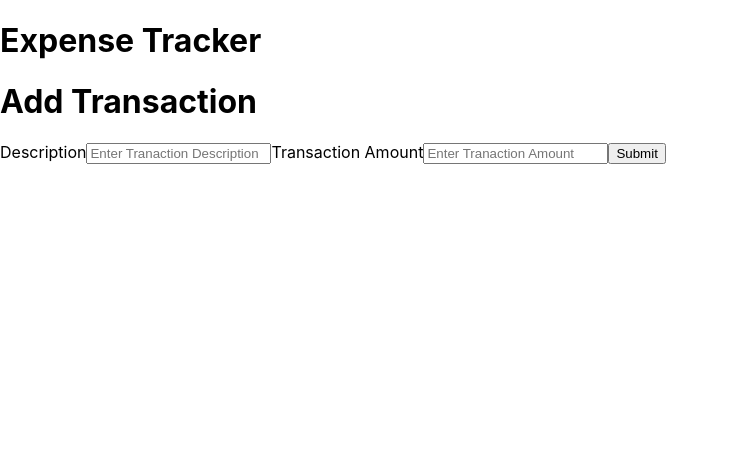
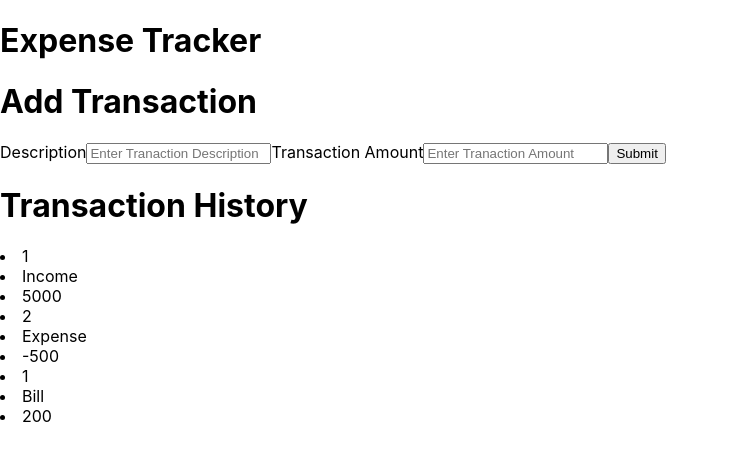
Before and after one commit to EhsanShakil/Expense-Tracker-Using-TypeScript, a React (Create React App) app: page / in a window 1280 px wide. Shown: the top 460 px of the page, without its empty margins (0-729 px from the left). Built offline with nearby package versions, Linux system fonts and the light colour scheme.

Commit message:
Updating

```diff
--- a/src/App.tsx
+++ b/src/App.tsx
@@ -2,12 +2,14 @@ import React from "react";
 import "./App.css";
 import { GlobalProvider } from "./GlobalState/Gloabal_State";
 import AddTransaction from "./components/Add_Transaction";
+import TransactionHistory from "./components/Transaction_History";
 
 function App() {
   return (
     <GlobalProvider>
       <h1>Expense Tracker</h1>
       <AddTransaction />
+      <TransactionHistory />
     </GlobalProvider>
   );
 }
--- a/src/GlobalState/App_Reducer.tsx
+++ b/src/GlobalState/App_Reducer.tsx
@@ -3,7 +3,7 @@ export default (state: any, action: any) => {
     case "ADD_TRANSACTION":
       return {
         ...state,
-        transaction: [action.payload, ...state.transactions],
+        transaction: [...state.transactions, action.payload],
       };
   }
 };
--- a/src/GlobalState/Gloabal_State.tsx
+++ b/src/GlobalState/Gloabal_State.tsx
@@ -1,21 +1,17 @@
 import React, { createContext, useReducer } from "react";
 import AppReducer from "./App_Reducer";
 
-type State = {
-  transactions: {
-    ID: number;
-    Description: string;
-    Amount: number;
-  }[];
+export type State = {
+  transactions: StateObject[];
 };
 
-type StateObject = {
+export type StateObject = {
   ID: number;
   Description: string;
   Amount: number;
 };
 
-type Action = {
+type contextProps = {
   transactions: StateObject[];
   addTransaction: (transaction: StateObject) => void;
 };
@@ -27,10 +23,20 @@ let InitialState: State = {
       Description: "Income",
       Amount: 5000,
     },
+    {
+      ID: 2,
+      Description: "Expense",
+      Amount: -500,
+    },
+    {
+      ID: 1,
+      Description: "Bill",
+      Amount: 200,
+    },
   ],
 };
 
-export const GlobalContext = createContext<Partial<Action>>({});
+export const GlobalContext = createContext<Partial<contextProps>>({});
 
 export const GlobalProvider = ({ children }: any) => {
   const [state, dispatch] = useReducer(AppReducer, InitialState);
--- a/src/components/Add_Transaction.tsx
+++ b/src/components/Add_Transaction.tsx
@@ -5,7 +5,7 @@ const AddTransaction = () => {
   const [description, setDescription] = useState<string>();
   const [amount, setAmount] = useState<number>();
 
-  const { addTrans }: any = useContext(GlobalContext);
+  const { addTransaction }: any = useContext(GlobalContext);
 
   const handleSubmit = (e: React.FormEvent<EventTarget>) => {
     e.preventDefault();
@@ -14,7 +14,7 @@ const AddTransaction = () => {
       description,
       price: Number(amount),
     };
-    console.log(transaction);
+    addTransaction(transaction);
     setDescription("");
     setAmount(0);
   };
--- a/src/components/Transaction_History.tsx
+++ b/src/components/Transaction_History.tsx
@@ -1 +1,22 @@
-import react from "react";
+import React, { useContext } from "react";
+import { GlobalContext } from "../GlobalState/Gloabal_State";
+import { StateObject } from "../GlobalState/Gloabal_State";
+
+const TransactionHistory = () => {
+  const { transactions }: any = useContext(GlobalContext);
+  console.log(transactions);
+  return (
+    <div>
+      <h1>Transaction History</h1>
+      {transactions.map((transaction: StateObject, index: number) => (
+        <div key={index}>
+          <li> {transaction.ID}</li>
+          <li> {transaction.Description}</li>
+          <li> {transaction.Amount}</li>
+        </div>
+      ))}
+    </div>
+  );
+};
+
+export default TransactionHistory;
```
